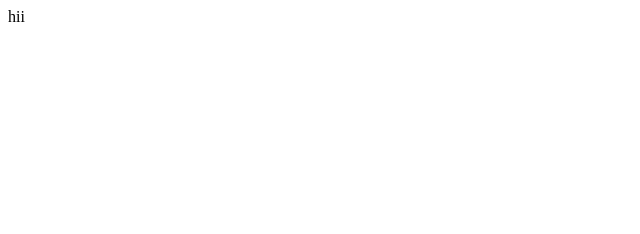
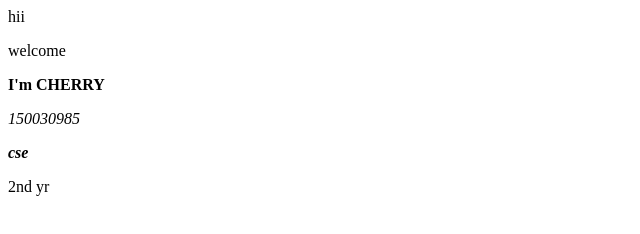
Before and after one commit to Vcharishma/Vcharishma.github.io, a plain HTML site: page index.html in a window 1280 px wide. Shown: the whole page, without its empty margins (0-640 px from the left). Drawn offline with Linux system fonts and the light colour scheme.

Commit message:
Update index.html

```diff
--- a/index.html
+++ b/index.html
@@ -1 +1,6 @@
 <p> hii </p>
+<p> welcome   </p>
+<p><b>I'm CHERRY</b></p>
+<p><i> 150030985</i></p>
+<p><b><i>cse</i></b></p>
+<p>2nd yr </p>
```
